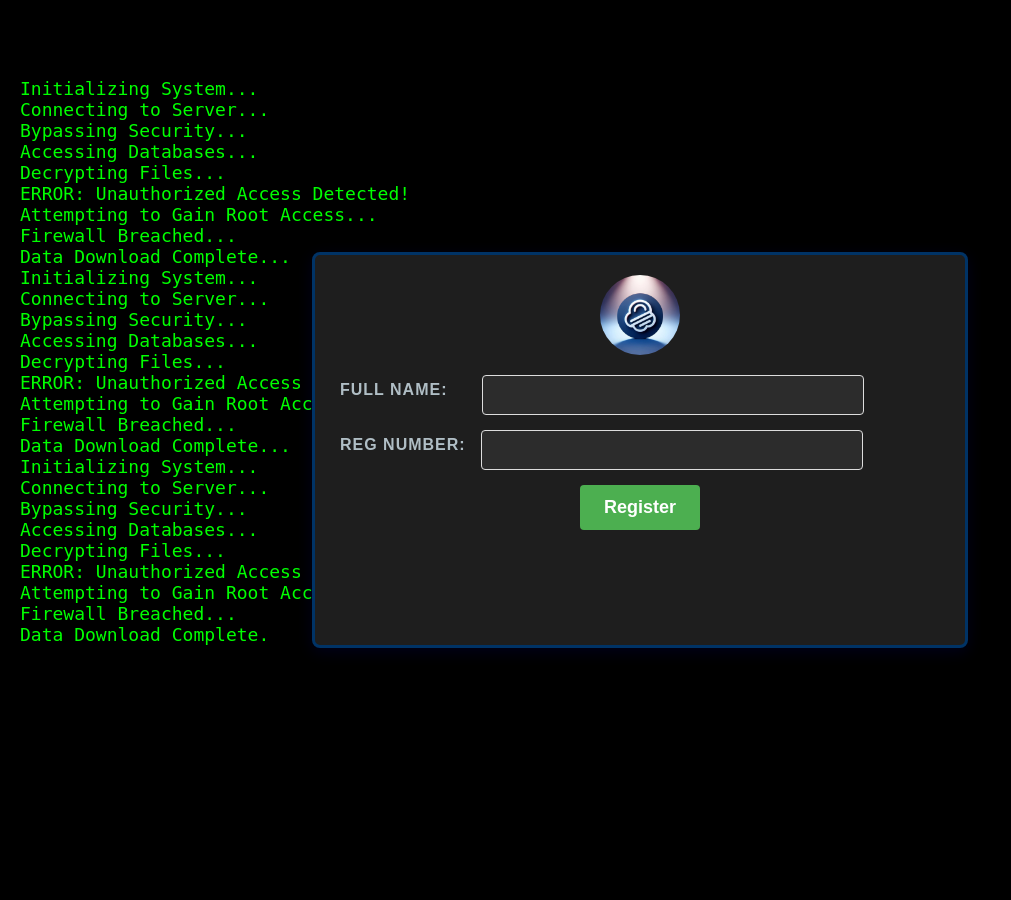
After one commit to MajestyChibuikem/Attendance-godfrey, a Flask app: template templates/Registration.html in a window 1280 px wide. The commit adds this page. Shown: the whole page, without its empty margins (0-1011 px from the left). Run offline with Flask 3, Linux system fonts and the light colour scheme; the template is opened without the code that fills it, so the values that code supplies are empty.

Commit message:
served the application as a flask app added ip and mac getting functionalities

```diff
--- /dev/null
+++ b/__init__.py
@@ -0,0 +1 @@
+from flask import Flask
--- /dev/null
+++ b/app.py
@@ -0,0 +1,46 @@
+from flask import Flask, render_template, jsonify, request,abort
+import os
+import socket
+
+app = Flask(__name__)
+
+def get_mac():
+    hostname = socket.gethostname()
+    mac = ':'.join(['{:02x}'.format((os.getnode() >> elements) & 0xff) for elements in range(0, 2*6, 8)][::-1])
+    return mac
+
+def allowed_ip(ip):
+    allowed_ip_prefix = "192.8.1"
+    return ip.startswith(allowed_ip_prefix)
+
+
+@app.route('/')
+def home():
+    return render_template('Registration.html')
+
+@app.route('/attendance')
+def attendance():
+    ip = request.remote_addr
+    if not allowed_ip(ip):
+        abort(403)
+    return render_template('attendance.html')
+
+@app.route('/get-ip-mac', methods=['GET'])
+def get_ip_mac():
+    ip = request.remote_addr
+    mac = get_mac()
+    return jsonify({'ip': ip, 'mac': mac})
+
+@app.route('/verify-attendance', methods=['POST'])
+def verify_attendance():
+    data = request.json
+    ip = data.get('ip')
+    mac = data.get('mac')
+    is_valid = verify_attendance(ip, mac)
+    return jsonify({'success': is_valid})
+
+def verify_attendance(ip, mac):
+    return True
+
+if __name__ == '__main__':
+    app.run(debug=True)
--- a/css/login.css
+++ b/static/css/registration.css
@@ -1,4 +1,4 @@
-/* Body and Container Styling */
+
 body {
     font-family: 'Arial', sans-serif;
     display: flex;
@@ -6,14 +6,13 @@ body {
     align-items: center;
     height: 100vh;
     margin: 0;
-    background-color: #121212;  /* Dark background color */
+    background-color: #121212;
     color: #e0e0e0;
 }
 
-/* Import Google Fonts */
-@import url('https://fonts.googleapis.com/css2?family=Poppins:wght@400;600&display=swap');
 
-/* Hacker Terminal Styles */
+
+
 .hacker-terminal {
     position: fixed;
     top: 0;
@@ -25,14 +24,14 @@ body {
     font-family: 'Courier New', Courier, monospace;
     font-size: 18px;
     overflow: hidden;
-    display: none; /* Initially hidden */
-    z-index: -1; /* Place behind the login form */
+    display: none;
+    z-index: -1;
     padding: 20px;
-    white-space: pre-wrap; /* Wrap text */
+    white-space: pre-wrap;
 }
 
-/* Container for the login form */
-.login-container {
+
+.reg-container {
     background-color: #1e1e1e;
     color: #e0e0e0;
     padding: 20px 25px;
@@ -47,16 +46,8 @@ body {
     transition: border-color 0.3s ease-in-out;
 }
 
-/* Header Styling */
-h2 {
-    color: #fff;
-    margin-bottom: 30px;
-    font-size: 24px;
-    font-family: 'Poppins', sans-serif;
-    font-weight: 600;
-}
 
-/* Logo Styling Inside Form */
+
 .img {
     display: flex;
     justify-content: center;
@@ -70,7 +61,7 @@ h2 {
     object-fit: cover;
 }
 
-/* Styling the labels */
+
 .form-group {
     display: flex;
     align-items: center;
@@ -78,41 +69,40 @@ h2 {
     justify-content: flex-start;
     width: 100%;
 }
-/* Styling the labels */
+
 .form-group label {
-    display: inline-block;  /* Makes the label content inline and allows width adjustment */
+    display: inline-block;
     margin-bottom: 10px;
-    margin-right: 15px;  /* Adjusted space between label and input */
+    margin-right: 15px;
     color: #B0BEC5;
-    font-size: 16px;  /* Smaller font size */
+    font-size: 16px;
     font-family: 'Poppins', sans-serif;
     font-weight: 600;
     text-transform: uppercase;
     letter-spacing: 1px;
-    width: auto;  /* Let the width be determined by the content */
-    position: relative;  /* Necessary for positioning the underline */
+    width: auto;
+    position: relative;
 }
 
-/* Underline effect on hover */
 .form-group label::after {
     content: '';
     position: absolute;
     left: 0;
-    bottom: -2px;  /* Position it just below the label */
-    width: 0;  /* Start with no width */
+    bottom: -2px;
+    width: 0;
     height: 2px;
-    background-color: #4CAF50;  /* Green underline */
-    transition: width 0.3s ease;  /* Animation for the width */
+    background-color: #4CAF50;
+    transition: width 0.3s ease;
 }
 
-/* On hover, animate the underline */
+
 .form-group label:hover::after {
-    width: 100%;  /* Make the underline span the full width of the label content */
+    width: 100%;
 }
 
-/* Optional: Change label color on hover */
+
 .form-group label:hover {
-    color: #4CAF50;  /* Change label color to green on hover */
+    color: #4CAF50;
 }
 
 
@@ -138,7 +128,7 @@ h2 {
     box-shadow: 0 0 10px rgba(0, 51, 102, 0.8);
 }
 
-.login-btn {
+.reg-btn {
     width: 20%;
     padding: 12px;
     background-color: #4CAF50;
@@ -151,11 +141,12 @@ h2 {
     font-weight: 600;
 }
 
-.login-btn:hover {
+.reg-btn:hover {
     background-color: #45a049;
+    opacity: 0.8;
 }
 
-.login-container:hover {
+.reg-container:hover {
     border-color: #0099cc;
 }
 
--- a/js/Hacker.js
+++ b/static/js/Hacker.js
@@ -1,7 +1,6 @@
-// Simulated hacker terminal output
 const outputElement = document.getElementById('output');
 
-// Array of random commands or fake data for the effect
+//faux messages
 const messages = [
     "Initializing System...",
     "Connecting to Server...",
@@ -69,7 +68,6 @@ const messages = [
     "System Rebooting..."
 ];
 
-// Function to simulate typing effect
 let messageIndex = 0;
 let charIndex = 0;
 
@@ -78,13 +76,13 @@ function typeMessage() {
     if (charIndex < currentMessage.length) {
         outputElement.innerHTML += currentMessage.charAt(charIndex);
         charIndex++;
-        setTimeout(typeMessage, 10); // Adjust speed here (milliseconds)
+        setTimeout(typeMessage, 10);
     } else {
-        // Move to next message after a slight delay
+
         setTimeout(() => {
             messageIndex++;
             if (messageIndex < messages.length) {
-                outputElement.innerHTML += "\n"; // Add line break between messages
+                outputElement.innerHTML += "\n";
                 charIndex = 0;
                 typeMessage();
             }
@@ -92,9 +90,8 @@ function typeMessage() {
     }
 }
 
-// Start the terminal typing effect after the page loads
+//start
 window.onload = () => {
-    // Make the terminal visible and start typing effect
     document.getElementById('hacker-terminal').style.display = 'block';
     typeMessage();
 };
--- /dev/null
+++ b/static/js/registration.js
@@ -0,0 +1,29 @@
+const loginContainer = document.querySelector('.login-container');
+
+loginContainer.addEventListener('mousemove', (event) => {
+    const { offsetX, offsetY } = event;
+
+
+    const width = loginContainer.offsetWidth;
+    const height = loginContainer.offsetHeight;
+
+    const borderThickness = 6;
+    const xPercent = offsetX / width;
+    const yPercent = offsetY / height;
+
+
+    const r = Math.floor(xPercent * 255);
+    const g = Math.floor(yPercent * 255);
+    const b = 150;
+
+    loginContainer.style.borderColor = `rgb(${r}, ${g}, ${b})`;
+
+
+    loginContainer.style.boxShadow = `0 0 ${borderThickness * 2}px rgba(${r}, ${g}, ${b}, 0.5)`;
+});
+
+loginContainer.addEventListener('mouseleave', () => {
+
+    loginContainer.style.borderColor = '#003366';
+    loginContainer.style.boxShadow = '0 6px 20px rgba(0, 0, 255, 0.1)';
+});
--- /dev/null
+++ b/templates/Registration.html
@@ -0,0 +1,22 @@
+{% extends "base.html" %}
+
+{% block title %}Registration Form{% endblock %}
+
+{% block content %}
+<div class="reg-container">
+    <form action="/submit-login" method="post">
+        <div class="img">
+            <img src="{{ url_for('static', filename='image/Designer.jpeg') }}" alt="">
+        </div>
+        <div class="form-group">
+            <label for="full-name">Full Name: </label>
+            <input class="finput" type="text" id="full-name" name="full-name" required>
+        </div>
+        <div class="form-group">
+            <label for="registration-number">Reg Number: </label>
+            <input type="text" id="registration-number" name="registration_number" required>
+        </div>
+        <button type="submit" class="reg-btn">Register</button>
+    </form>
+</div>
+{% endblock %}
--- /dev/null
+++ b/templates/base.html
@@ -0,0 +1,17 @@
+<!DOCTYPE html>
+<html lang="en">
+<head>
+    <meta charset="UTF-8">
+    <meta name="viewport" content="width=device-width, initial-scale=1.0">
+    <title>{% block title %}My App{% endblock %}</title>
+    <link rel="stylesheet" href="{{ url_for('static', filename='css/registration.css') }}">
+</head>
+<body>
+    <div id="hacker-terminal" class="hacker-terminal">
+        <pre id="output"></pre>
+    </div>
+    {% block content %}{% endblock %}
+    <script src="{{ url_for('static', filename='js/Hacker.js') }}"></script>
+    <script src="{{ url_for('static', filename='js/registration.js') }}"></script>
+</body>
+</html>
```
Also changed, not shown: js/login.js (deleted, +0 -30 lines), loginpage.html (deleted, +0 -38 lines), static/css/attendance.css (added, +15 -0 lines), static/js/attendance.js (added, +27 -0 lines), templates/attendance.html (added, +9 -0 lines), README.md, static/image/Designer.jpeg (renamed from image/Designer.jpeg).
